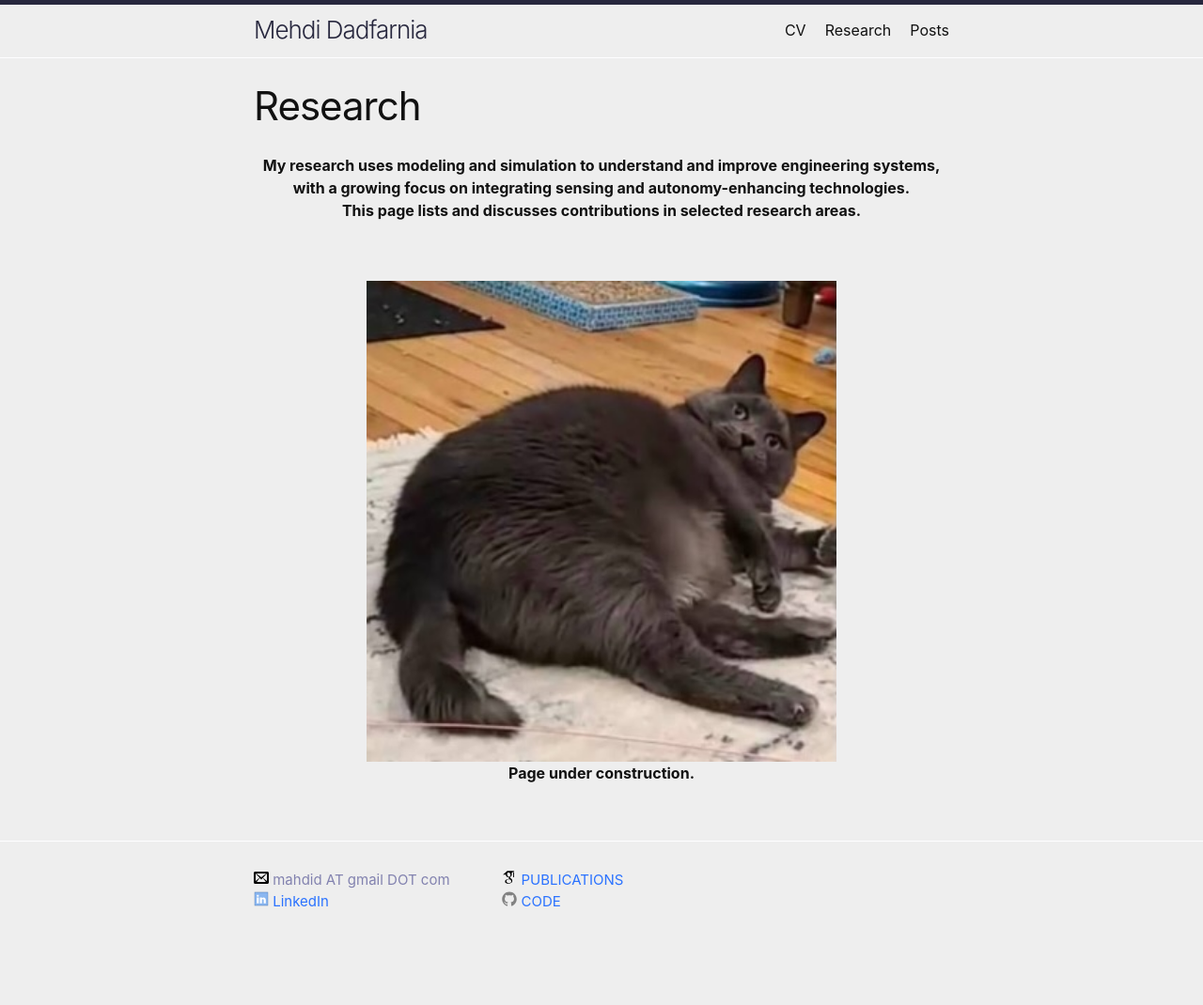
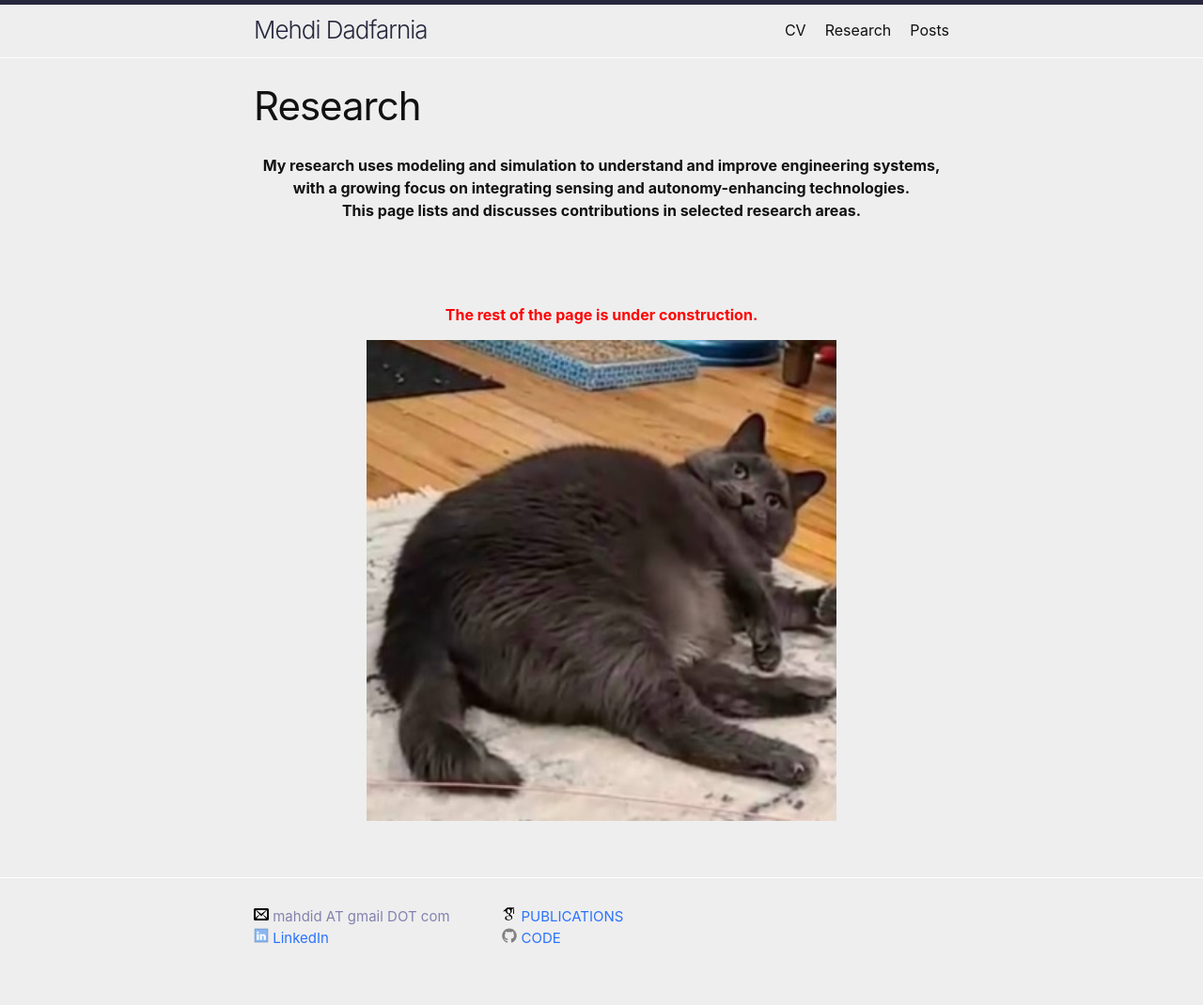
Before and after one commit to mehdidadfarnia/mehdidadfarnia.github.io, a Jekyll site: the page built from research.markdown, in a window 1280 px wide. Shown: the whole page at 94% size. Built offline with Jekyll 4.4.1, drawn with Linux system fonts in a browser that asks for light colours; before the commit the page ends 1031 px from its top, so only the background shows below that.

Commit message:
More small research page edits

```diff
--- a/research.markdown
+++ b/research.markdown
@@ -8,7 +8,7 @@ permalink: /Research/
 <center><strong>This page lists and discusses contributions in selected research areas.</strong></center>
 <br>
 <br>
+<br>
+
+<p style="text-align: center; font-weight: bold; color: red;">The rest of the page is under construction.</p>
 <center><img src="/assets/images/sassywebmaster.jpg" alt="Sassy" style="width: 500px;"/></center>
-
-
-<p style="text-align: center; font-weight: bold;">Page under construction.</p>
```
